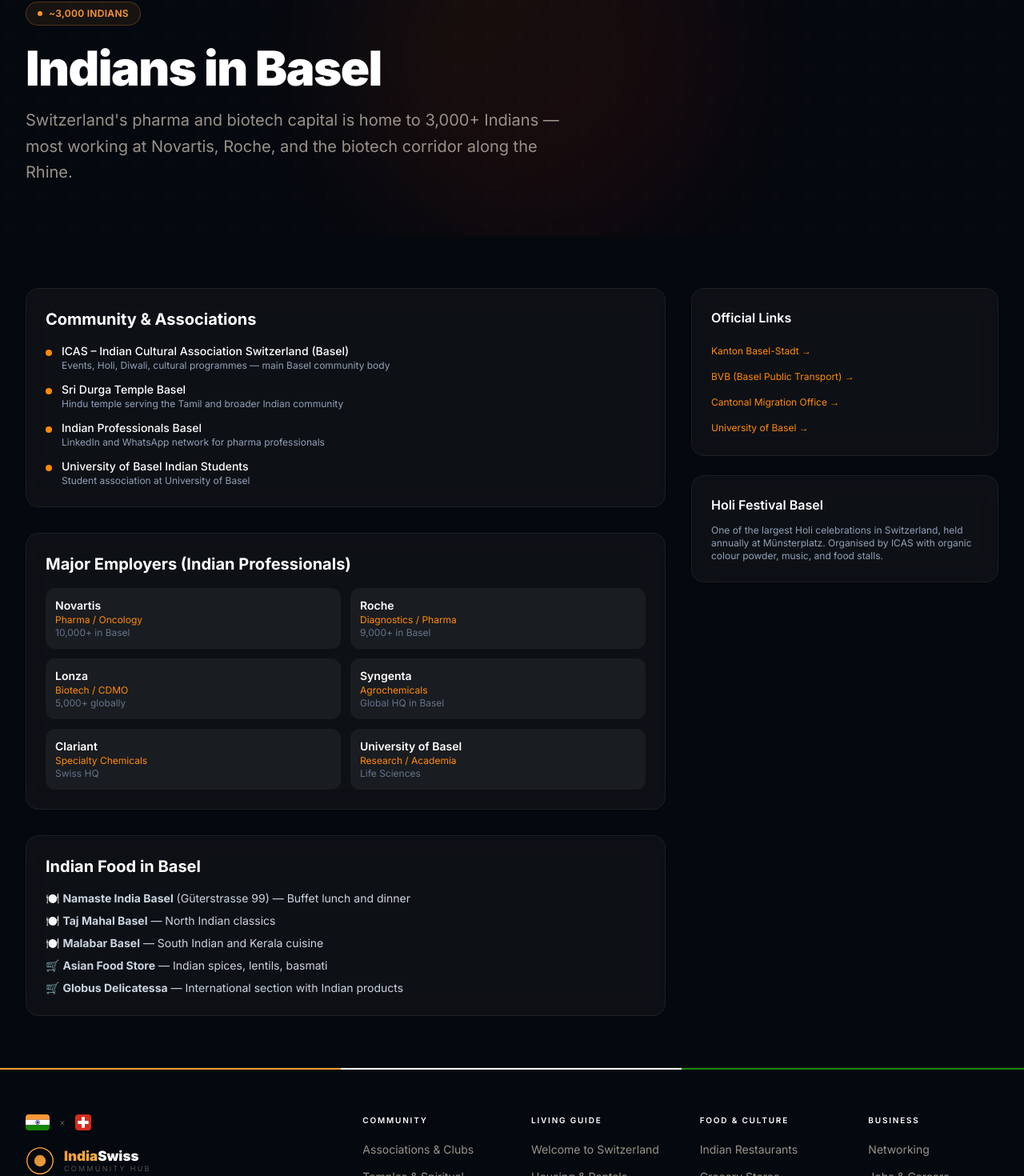
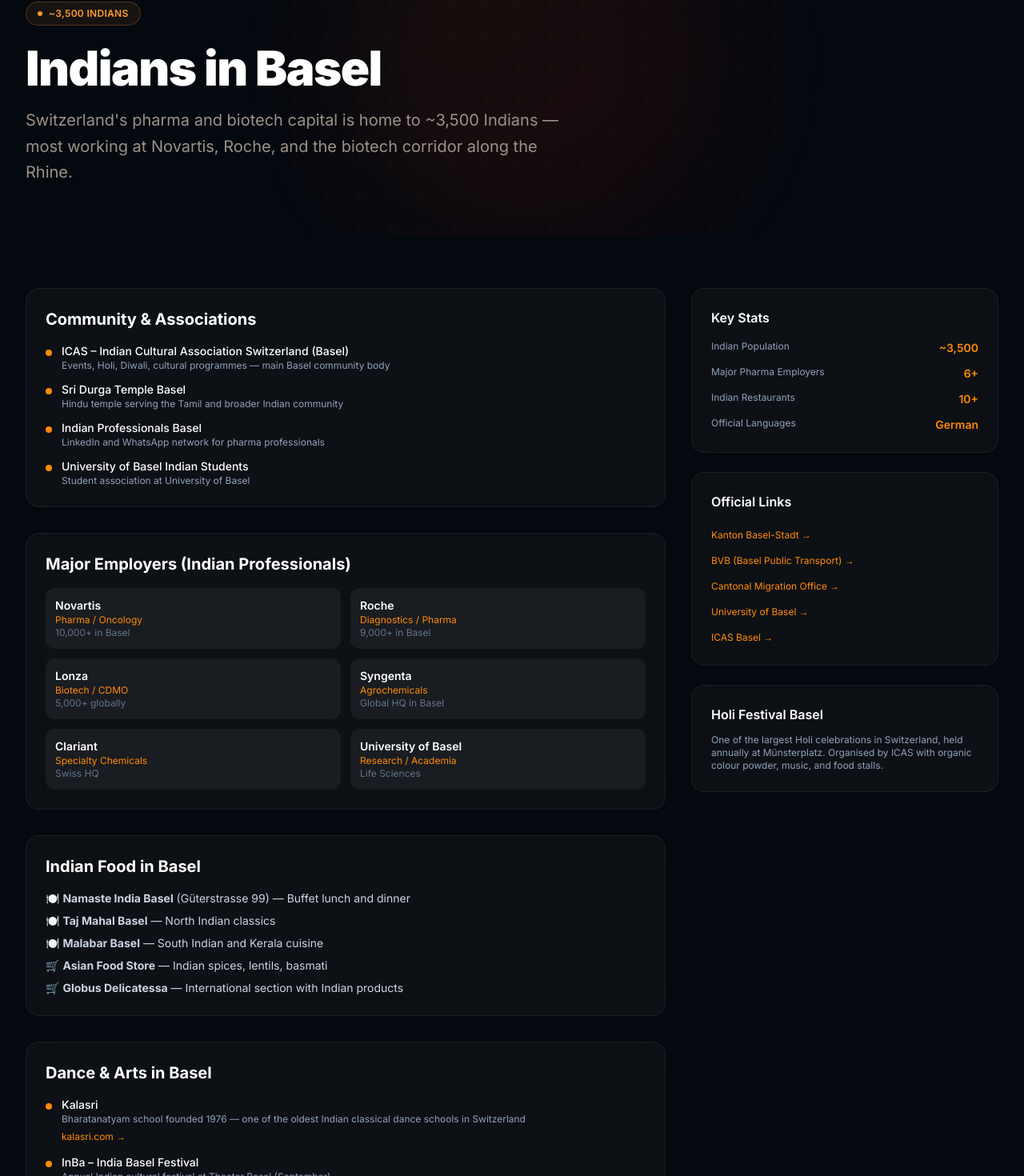
Before and after one commit to SridharSwiss/Indiaspora, a Next.js app: page /cities/basel in a window 1280 px wide. Shown: the part 166-1636 px from the top of the page at 80% size. Built offline with nearby package versions, Linux system fonts and the light colour scheme.

Commit message:
fix: correct Zurich (~10k) and Basel (~3.5k) population figures on city sub-pages

```diff
--- a/src/app/(pages)/cities/basel/page.tsx
+++ b/src/app/(pages)/cities/basel/page.tsx
@@ -5,8 +5,8 @@
     <div className="min-h-screen">
       <PageHeader
         title="Indians in Basel"
-        subtitle="Switzerland's pharma and biotech capital is home to 3,000+ Indians — most working at Novartis, Roche, and the biotech corridor along the Rhine."
-        badge="~3,000 Indians"
+        subtitle="Switzerland's pharma and biotech capital is home to ~3,500 Indians — most working at Novartis, Roche, and the biotech corridor along the Rhine."
+        badge="~3,500 Indians"
         gradient="from-orange-500 to-red-600"
         breadcrumbs={[{ label: "City Guides", href: "/cities" }, { label: "Basel" }]}
       />
@@ -17,10 +17,10 @@
               <h2 className="text-xl font-bold text-white mb-4">Community & Associations</h2>
               <ul className="space-y-3">
                 {[
-                  { name: "ICAS – Indian Cultural Association Switzerland (Basel)", desc: "Events, Holi, Diwali, cultural programmes — main Basel community body" },
-                  { name: "Sri Durga Temple Basel", desc: "Hindu temple serving the Tamil and broader Indian community" },
-                  { name: "Indian Professionals Basel", desc: "LinkedIn and WhatsApp network for pharma professionals" },
-                  { name: "University of Basel Indian Students", desc: "Student association at University of Basel" },
+                  { name: "ICAS – Indian Cultural Association Switzerland (Basel)", url: "https://icas-online.com", desc: "Events, Holi, Diwali, cultural programmes — main Basel community body" },
+                  { name: "Sri Durga Temple Basel", url: "#", desc: "Hindu temple serving the Tamil and broader Indian community" },
+                  { name: "Indian Professionals Basel", url: "#", desc: "LinkedIn and WhatsApp network for pharma professionals" },
+                  { name: "University of Basel Indian Students", url: "#", desc: "Student association at University of Basel" },
                 ].map((item) => (
                   <li key={item.name} className="flex items-start gap-3">
                     <span className="w-2 h-2 rounded-full bg-orange-400 mt-2 shrink-0" />
@@ -63,9 +63,45 @@
                 <li>🛒 <strong>Globus Delicatessa</strong> — International section with Indian products</li>
               </ul>
             </section>
+
+            <section className="glass rounded-2xl p-6">
+              <h2 className="text-xl font-bold text-white mb-4">Dance & Arts in Basel</h2>
+              <ul className="space-y-3">
+                {[
+                  { name: "Kalasri", url: "https://kalasri.com", desc: "Bharatanatyam school founded 1976 — one of the oldest Indian classical dance schools in Switzerland" },
+                  { name: "InBa – India Basel Festival", url: "#", desc: "Annual Indian cultural festival at Theater Basel (September)" },
+                ].map((item) => (
+                  <li key={item.name} className="flex items-start gap-3">
+                    <span className="w-2 h-2 rounded-full bg-orange-400 mt-2 shrink-0" />
+                    <div>
+                      <p className="text-sm font-medium text-white">{item.name}</p>
+                      <p className="text-xs text-slate-400">{item.desc}</p>
+                      {item.url !== "#" && <a href={item.url} target="_blank" rel="noopener noreferrer" className="text-xs text-orange-400 hover:text-orange-300">{item.url.replace("https://", "")} →</a>}
+                    </div>
+                  </li>
+                ))}
+              </ul>
+            </section>
           </div>
 
           <div className="space-y-6">
+            <div className="glass rounded-2xl p-6">
+              <h3 className="font-semibold text-white mb-4">Key Stats</h3>
+              <div className="space-y-3">
+                {[
+                  { label: "Indian Population", value: "~3,500" },
+                  { label: "Major Pharma Employers", value: "6+" },
+                  { label: "Indian Restaurants", value: "10+" },
+                  { label: "Official Languages", value: "German" },
+                ].map((s) => (
+                  <div key={s.label} className="flex justify-between">
+                    <span className="text-xs text-slate-400">{s.label}</span>
+                    <span className="text-sm font-semibold text-orange-400">{s.value}</span>
+                  </div>
+                ))}
+              </div>
+            </div>
+
             <div className="glass rounded-2xl p-6">
               <h3 className="font-semibold text-white mb-4">Official Links</h3>
               <ul className="space-y-2">
@@ -74,6 +110,7 @@
                   { label: "BVB (Basel Public Transport)", url: "https://www.bvb.ch" },
                   { label: "Cantonal Migration Office", url: "https://www.bs.ch/aue/migration" },
                   { label: "University of Basel", url: "https://www.unibas.ch/en" },
+                  { label: "ICAS Basel", url: "https://icas-online.com" },
                 ].map((l) => (
                   <li key={l.label}>
                     <a href={l.url} target="_blank" rel="noopener noreferrer" className="text-xs text-orange-400 hover:text-orange-300">{l.label} →</a>
--- a/src/app/(pages)/cities/zurich/page.tsx
+++ b/src/app/(pages)/cities/zurich/page.tsx
@@ -5,8 +5,8 @@
     <div className="min-h-screen">
       <PageHeader
         title="Indians in Zurich"
-        subtitle="Switzerland's largest city and financial capital is home to 18,000+ Indians — the heart of Swiss-Indian life with the strongest community infrastructure."
-        badge="~18,000 Indians"
+        subtitle="Switzerland's largest city and financial capital is home to ~10,000 Indians — the heart of Swiss-Indian life with the strongest community infrastructure."
+        badge="~10,000 Indians"
         gradient="from-blue-600 to-indigo-700"
         breadcrumbs={[{ label: "City Guides", href: "/cities" }, { label: "Zurich" }]}
       />
@@ -18,12 +18,12 @@
               <h2 className="text-xl font-bold text-white mb-4">Community & Associations</h2>
               <ul className="space-y-3">
                 {[
-                  { name: "IAGZ – Indian Association of Greater Zurich", url: "https://iagz.ch", desc: "Main umbrella body. Events, Hindi school, Diwali Mela, networking" },
+                  { name: "IAGZ – Indian Association of Greater Zurich", url: "https://iagz.ch", desc: "Main umbrella body. Events, Hindi school, Diwali Gala, networking" },
                   { name: "Gujarati Samaj Switzerland", url: "#", desc: "Cultural events, Navratri, Diwali, Garba — strong community" },
                   { name: "Maharashtra Mandal Switzerland", url: "#", desc: "Ganesh Chaturthi, Gudi Padwa, cultural programmes" },
                   { name: "Punjabi Cultural Association", url: "#", desc: "Baisakhi, Lohri, Bhangra performances" },
                   { name: "InSAZ – Indian Student Association ETH Zurich", url: "https://insaz.ethz.ch", desc: "Largest student association for Indians at ETH" },
-                  { name: "ISKCON Krishna Temple", url: "#", desc: "Sunday feasts, Janmashtami, spiritual programmes" },
+                  { name: "ISKCON Krishna Temple Zurich", url: "#", desc: "Sunday feasts, Ratha Yatra (June), Janmashtami, spiritual programmes" },
                 ].map((item) => (
                   <li key={item.name} className="flex items-start gap-3">
                     <span className="w-2 h-2 rounded-full bg-blue-400 mt-2 shrink-0" />
@@ -78,7 +78,7 @@
               <h3 className="font-semibold text-white mb-4">Key Stats</h3>
               <div className="space-y-3">
                 {[
-                  { label: "Indian Population", value: "~18,000" },
+                  { label: "Indian Population", value: "~10,000" },
                   { label: "Indian Associations", value: "50+" },
                   { label: "Indian Restaurants", value: "30+" },
                   { label: "Indian Grocery Stores", value: "5+" },
```
